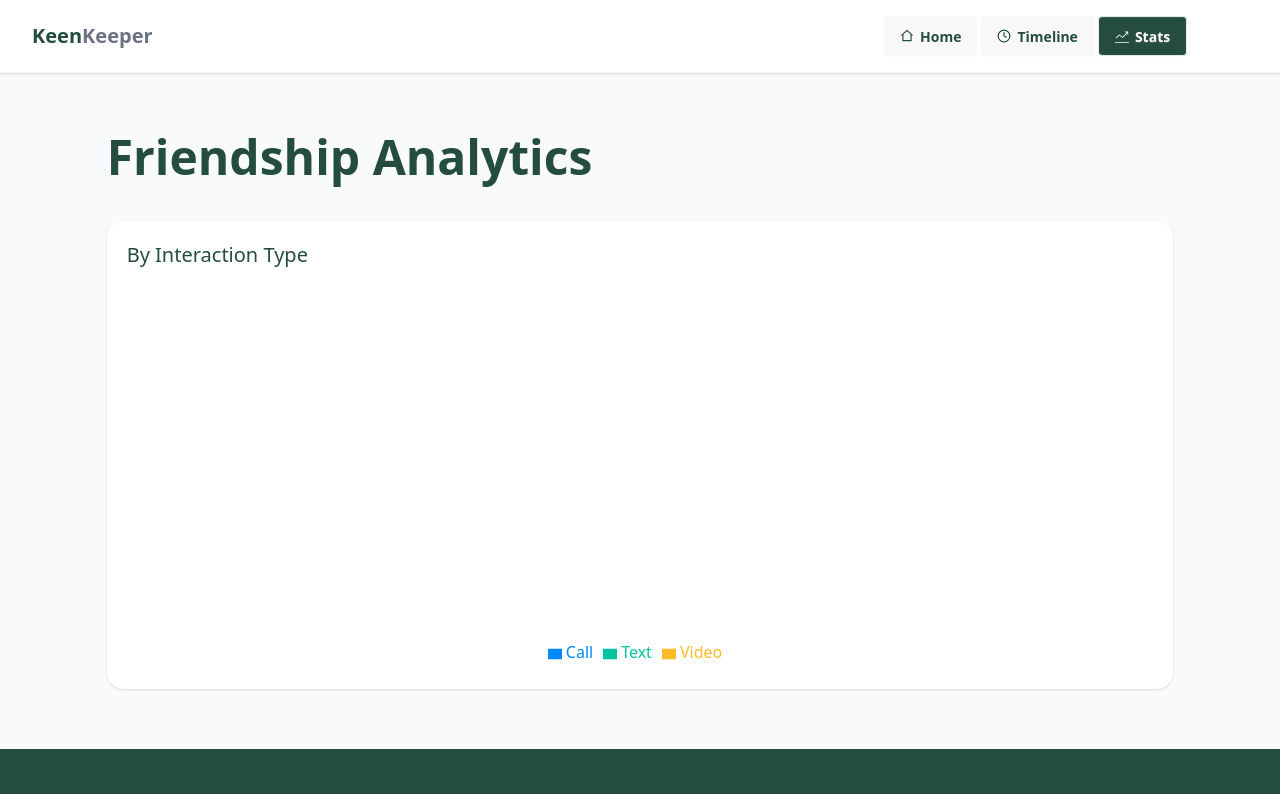
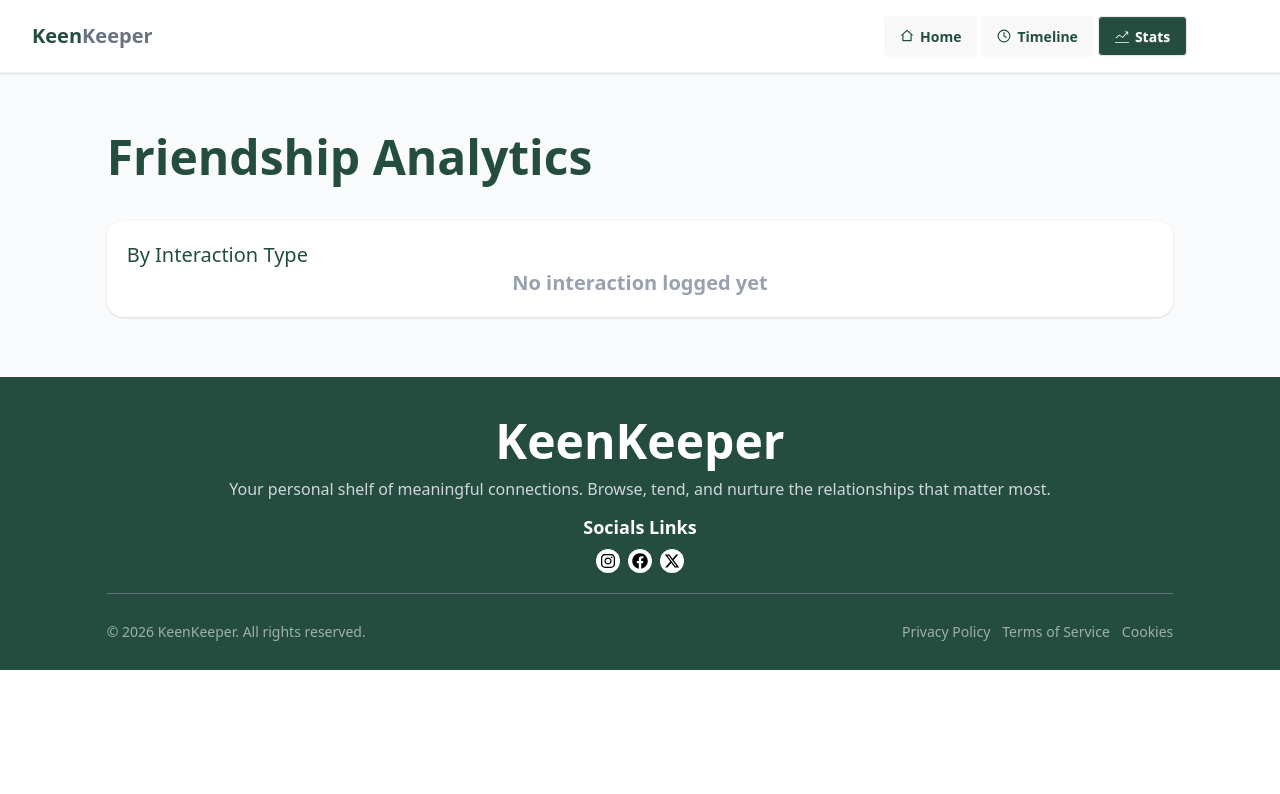
Before and after one commit to ashik-creates/B13-A07, a Next.js app: page /stats in a window 1280 px wide. Shown: the top 794 px of the page. Built offline with nearby package versions, Linux system fonts and the light colour scheme.

Commit message:
added not-found page

```diff
--- a/package.json
+++ b/package.json
@@ -13,6 +13,7 @@
     "react": "19.2.4",
     "react-dom": "19.2.4",
     "react-icons": "^5.6.0",
+    "react-toastify": "^11.0.5",
     "recharts": "^3.8.1"
   },
   "devDependencies": {
--- a/src/app/layout.js
+++ b/src/app/layout.js
@@ -3,6 +3,7 @@ import "./globals.css";
 import Navbar from "@/components/shared/Navbar/Navbar";
 import Footer from "@/components/shared/Footer/Footer";
 import Providers from "./lib/providers";
+import { ToastContainer } from "react-toastify";
 
 const geistSans = Geist({
   variable: "--font-geist-sans",
@@ -31,6 +32,11 @@ export default function RootLayout({ children }) {
           {children}
           <Footer />
         </Providers>
+        <ToastContainer
+          position="top-center"
+          autoClose={3000}
+
+        />
       </body>
     </html>
   );
--- /dev/null
+++ b/src/app/not-found.jsx
@@ -0,0 +1,15 @@
+import Link from "next/link";
+
+const NotFoundPage = () => {
+  return (
+    <div className="h-screen flex flex-col items-center justify-center  text-center gap-3">
+        <p className="font-extrabold text-8xl text-[#244D3F] ">404</p>
+      <h1 className="text-4xl text-gray-500 font-bold">This page is not found <br /> in our server!</h1>
+      <Link href={"/"}>
+        <button className="btn text-white bg-[#244D3F]">Back to Home</button>
+      </Link>
+    </div>
+  );
+};
+
+export default NotFoundPage;
--- a/src/app/stats/page.jsx
+++ b/src/app/stats/page.jsx
@@ -34,11 +34,14 @@ const StatsPage = () => {
           By Interaction Type
         </h2>
         <div className="flex justify-center items-center">
+          {timeline.length === 0 ? (
+            <p className="font-semibold text-xl text-gray-400">No interaction logged yet</p>
+          ) : (
             <PieChart
               style={{
                 width: "100%",
-              maxWidth: "400px",
-              maxHeight: "70vh",
+                maxWidth: "300px",
+                maxHeight: "60vh",
                 aspectRatio: 1,
               }}
               responsive
@@ -58,6 +61,7 @@ const StatsPage = () => {
               <Legend></Legend>
               <Tooltip></Tooltip>
             </PieChart>
+          )}
         </div>
       </div>
     </div>
--- a/src/components/FriendDetailsPage/CheckInBtn.jsx
+++ b/src/components/FriendDetailsPage/CheckInBtn.jsx
@@ -1,6 +1,7 @@
 "use client"
 import { TimelineContext } from "@/context/timelineContext";
 import React, { useContext } from "react";
+import { toast } from "react-toastify";
 
 const CheckInBtn = ({item, friend}) => {
   const {timeline, setTimeline} = useContext(TimelineContext);
@@ -17,6 +18,7 @@ const CheckInBtn = ({item, friend}) => {
       name: friend.name
     }
     setTimeline([...timeline, timelineObj])
+    toast.success(`${text} with ${friend.name}`)
   }
     console.log(timeline);
   return (
--- a/src/components/FriendDetailsPage/RightSide.jsx
+++ b/src/components/FriendDetailsPage/RightSide.jsx
@@ -31,7 +31,8 @@ const RightSide = ({friend}) => {
               </span>
             ))}
           </div>
-          <p className="text-gray-500 text-center">{friend.bio}</p>
+          <p className="text-gray-500 text-center italic">{`"${friend.bio}"`}</p>
+          <p className="text-center text-gray-500">{friend.email}</p>
         </div>
       </div>
       <div className="py-5 space-y-3">
--- a/src/components/timelinePage/AllTimelineEntry.jsx
+++ b/src/components/timelinePage/AllTimelineEntry.jsx
@@ -31,7 +31,7 @@ const AllTimelineEntry = () => {
       </div>
       <div className="mt-10">
         {filteredArray().length === 0 ? (
-          <p>Timeline is empty</p>
+          <p className="text-center bg-white p-7 shadow-sm rounded-xl  text-2xl font-semibold text-gray-400">Timeline is empty</p>
         ) : (
           filteredArray().map((item, ind) => (
             <TimelineCard key={ind} item={item}></TimelineCard>
--- a/src/utils/getFriends.jsx
+++ b/src/utils/getFriends.jsx
@@ -1,9 +1,9 @@
 
 const getFriends = async() => {
     // for development
-    // const res = await fetch("http://localhost:3000/friends.json");
+    const res = await fetch("http://localhost:3000/friends.json");
     // for production
-    const res = await fetch("https://b13-a07.vercel.app/friends.json");
+    // const res = await fetch("https://b13-a07.vercel.app/friends.json");
     const data = await res.json();
 
     return data;
```
Also changed, not shown: 1 other file (tests, documents, lock files or other folders). Lines whose indentation alone changed are shown as unchanged.
